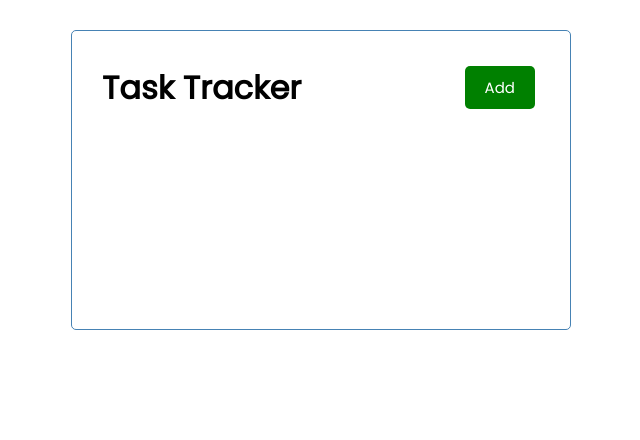
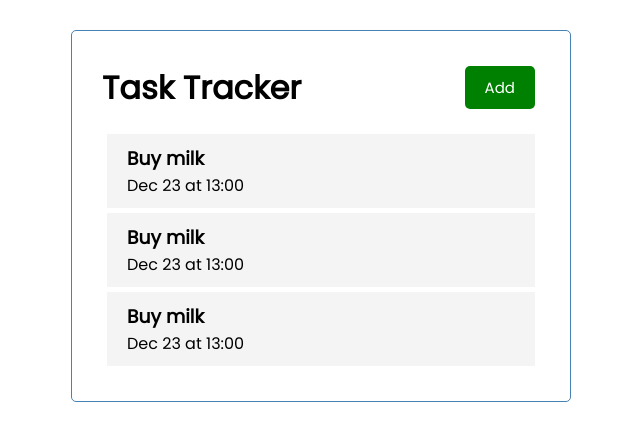
Before and after one commit to HaithamSweilem/react-task-tracker, a React (Create React App) app: page / in a window 1280 px wide. Shown: the top 440 px of the page, without its empty margins (319-959 px from the left). Built offline with nearby package versions, Linux system fonts and the light colour scheme.

Commit message:
App.js: added tasks as global state
Tasks.js: consumed tasks prop from global state

```diff
--- a/src/App.js
+++ b/src/App.js
@@ -1,11 +1,36 @@
 import Header from "./components/Header";
+import Tasks from "./components/Tasks"
+import {useState} from "react"
 
 function App() {
+  const [tasks, setTasks] = useState([
+    {
+      id: 1,
+      text: 'Buy milk',
+      day: 'Dec 23 at 13:00',
+      done: true
+    },
+    {
+      id: 2,
+      text: 'Buy milk',
+      day: 'Dec 23 at 13:00',
+      done: true
+    },
+    {
+      id: 3,
+      text: 'Buy milk',
+      day: 'Dec 23 at 13:00',
+      done: false
+    },
+  ])
+
   return (
     <div className="container">
       <Header title={'Task Tracker'} />
+      <Tasks tasks={tasks} />
     </div>
   );
+
 }
 
 export default App;
--- /dev/null
+++ b/src/components/Task.js
@@ -0,0 +1,11 @@
+const Task = ({ task }) => {
+
+  return (
+    <div className='task'>
+      <h3>{task.text}</h3>
+      <p>{task.day}</p>
+    </div>
+  )
+}
+
+export default Task
--- /dev/null
+++ b/src/components/Tasks.js
@@ -0,0 +1,17 @@
+import Task from './Task'
+
+const Tasks = ({ tasks }) => {
+
+  return (
+    <>
+      {(
+        tasks.map((task) => {
+          return <Task key={task.id} task={task}/>
+        })
+      )}
+    </>
+  )
+
+}
+
+export default Tasks
```
